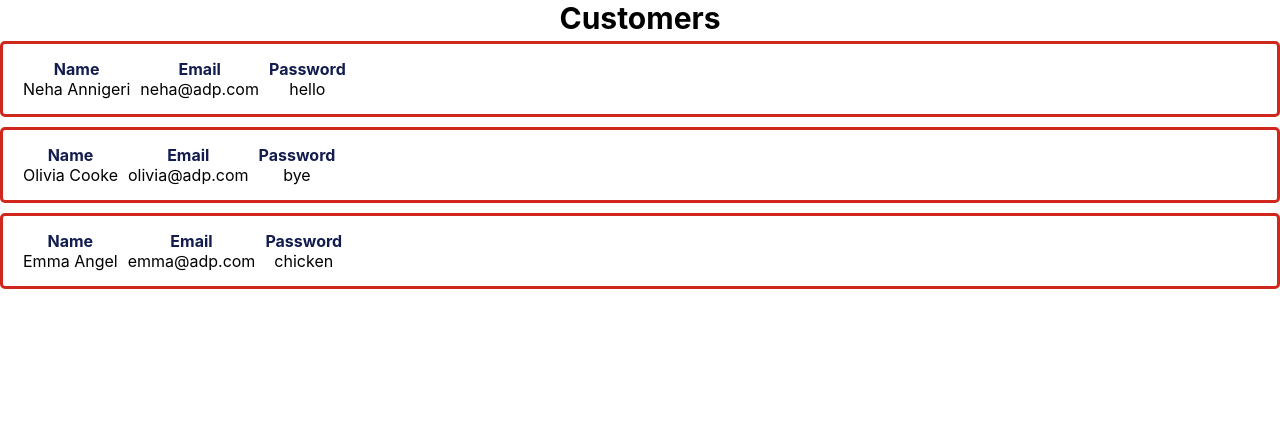
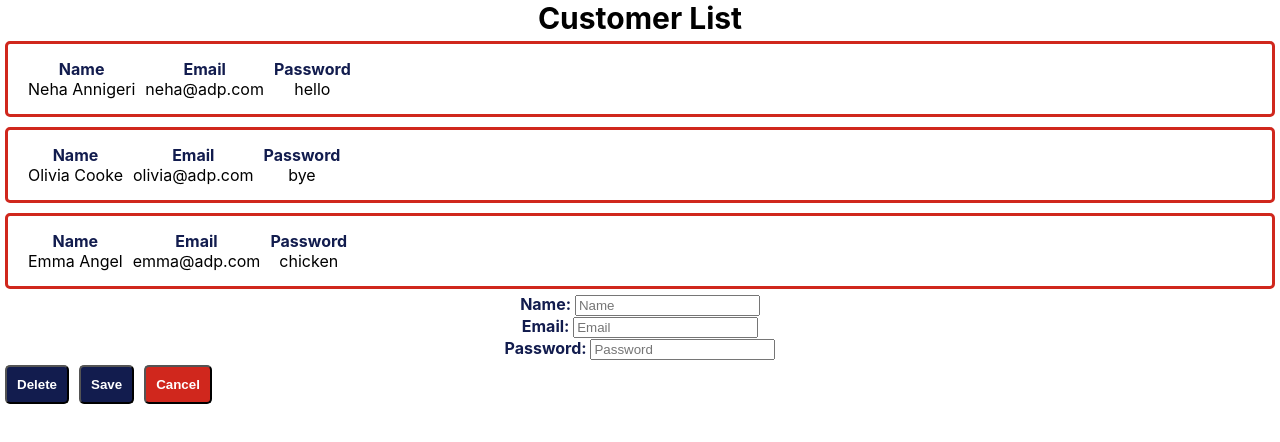
Before and after one commit to nannigeri/front-end-app, a React (Create React App) app: page / in a window 1280 px wide. Shown: the top 442 px of the page. Built offline with nearby package versions, Linux system fonts and the light colour scheme.

Commit message:
finished part 2

```diff
--- a/src/App.js
+++ b/src/App.js
@@ -1,11 +1,13 @@
 import logo from './logo.svg';
 import './App.css';
 import CustomerComponent from './CustomerComponent';
+import UpdateComponent from './UpdateComponent';
 
 function App() {
   return (
     <div className="App">
-      <CustomerComponent/>
+      <div><CustomerComponent/></div>
+      <div><UpdateComponent/></div>
     </div>
   );
 }
--- a/src/CustomerComponent/index.js
+++ b/src/CustomerComponent/index.js
@@ -4,7 +4,7 @@ import customers from  "./customers.json";
 function CustomerComponent() {
     return (<div>
         <div>
-        <div class= 'title-font'>Customers</div>
+        <div class= 'title-font'>Customer List</div>
         {customers.map(client => <div class="spacing"><div class='card side-by-side'>
             <div class = "spacing-side" >
                 <div class= "category">
--- /dev/null
+++ b/src/UpdateComponent/index.css
@@ -0,0 +1,32 @@
+.category {
+    font-weight: bold;
+    color:#121C4E;
+}
+
+.spacing {
+    padding: 5px;
+}
+
+.button-style {
+    padding: 10px;
+    font-weight: bold;
+    background-color: #121C4E;
+    color: #FFFFFF;
+    border-radius: 5px;
+}
+
+.button-cancel-style {
+    padding: 10px;
+    font-weight: bold;
+    background-color: #d0271d;
+    color: #FFFFFF;
+    border-radius: 5px;
+}
+
+
+
+.side-by-side {
+    display: flex;
+    flex-direction: row;
+    flex-wrap: wrap;
+}
--- /dev/null
+++ b/src/UpdateComponent/index.js
@@ -0,0 +1,56 @@
+import './index.css'
+
+function UpdateComponent() {
+    const deleteAction = ()  => {
+        console.log('delete');
+    }
+    const cancelAction = ()  => {
+        console.log('cancel');
+    }
+    const saveAction = ()  => {
+        console.log('save');
+    }
+
+    return (<div>
+        <form>
+            <div>
+            <label class="category" for = "name">Name: </label>
+            <input class= "input-box-style" type= "text" id = "name" placeholder = "Name"></input>
+            </div>
+            <div>
+            <label class="category" for = "email">Email: </label>
+            <input class= "input-box-style" type= "text" id = "email" placeholder = "Email"></input>
+            </div>
+
+            <div>
+            <label class="category" for = "password">Password: </label>
+            <input class= "input-box-style" type= "text" id = "password" placeholder = "Password"></input>
+            </div>
+
+
+
+        </form>
+
+        <div class = "side-by-side">
+            <div class = "spacing">
+            <button onClick = {deleteAction()} class = "button-style">
+                Delete
+            </button>
+            </div>
+            <div class = "spacing">
+            <button onclick = {saveAction()} class ="button-style">
+                Save
+            </button>
+            </div>
+
+            <div class = "spacing">
+            <button onClick = {cancelAction()} class = "button-cancel-style">
+               Cancel
+            </button>
+            </div>
+
+        </div>
+    </div>);
+}
+
+export default UpdateComponent;
```
